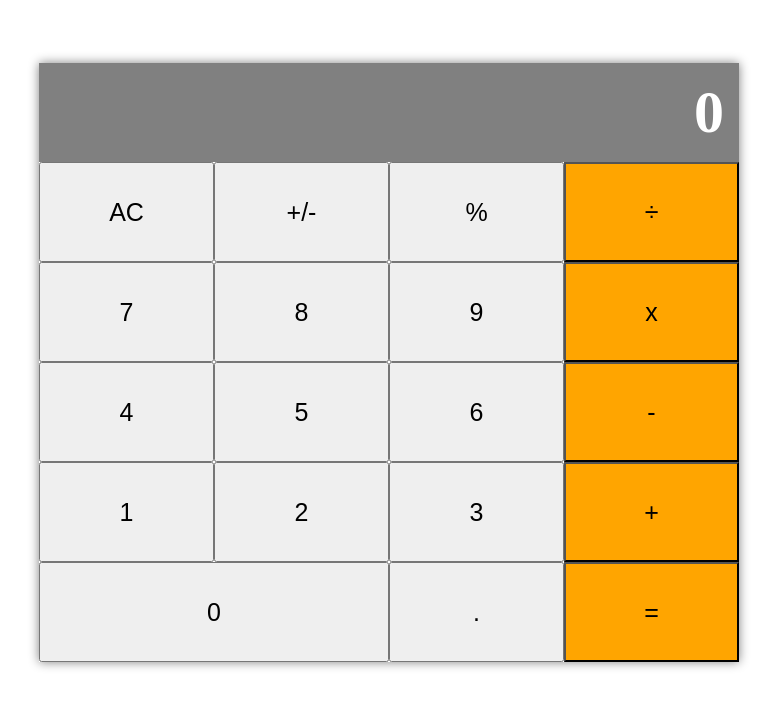
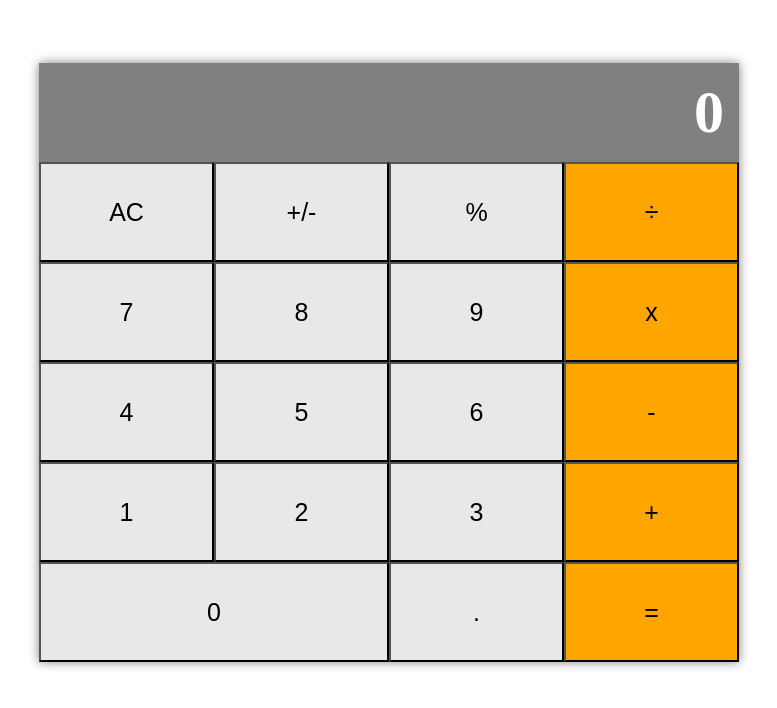
Before and after one commit to Juakata/calculator, a React app: page / in a window 1280 px wide. Shown: the whole page, without its empty margins (251-1028 px from the left). Built offline with nearby package versions, Linux system fonts and the light colour scheme.

Commit message:
complete TSE requirements

```diff
--- a/src/components/Button.js
+++ b/src/components/Button.js
@@ -2,25 +2,23 @@ import React from 'react';
 import PropTypes from 'prop-types';
 
 const Button = props => {
-  const { object } = props;
-  const className = object.id % 4 === 0 || object.id === 19 ? 'operator' : 'normal';
-  if (object.name === '0') {
-    return (
-      <button type="button" id="zero">{object.name}</button>
-    );
-  }
+  const { name, color, wide } = props;
+  const className = wide ? 'grey zero' : color;
   return (
-    <button type="button" className={className}>{object.name}</button>
+    <button type="button" className={className} width="100">{name}</button>
   );
 };
 
 
 Button.propTypes = {
-  object: PropTypes.objectOf(
-    PropTypes.number,
-    PropTypes.string,
-  ).isRequired,
+  name: PropTypes.string.isRequired,
+  color: PropTypes.string,
+  wide: PropTypes.string,
 };
 
+Button.defaultProps = {
+  color: 'grey',
+  wide: false,
+};
 
 export default Button;
--- a/src/components/ButtonPanel.js
+++ b/src/components/ButtonPanel.js
@@ -1,24 +1,38 @@
 import React from 'react';
 import Button from './Button';
 
-export default class ButtonPanel extends React.Component {
-  constructor(props) {
-    super(props);
-    this.state = {
-      objects: [{ id: 1, name: 'AC' }, { id: 2, name: '+/-' }, { id: 3, name: '%' },
-        { id: 4, name: '÷' }, { id: 5, name: '7' }, { id: 6, name: '8' }, { id: 7, name: '9' },
-        { id: 8, name: 'x' }, { id: 9, name: '4' }, { id: 10, name: '5' }, { id: 11, name: '6' },
-        { id: 12, name: '-' }, { id: 13, name: '1' }, { id: 14, name: '2' }, { id: 15, name: '3' },
-        { id: 16, name: '+' }, { id: 17, name: '0' }, { id: 18, name: '.' }, { id: 19, name: '=' }],
-    };
-  }
+const ButtonPanel = () => (
+  <div className="panel">
+    <div>
+      <Button name="AC" />
+      <Button name="+/-" />
+      <Button name="%" />
+      <Button name="÷" color="orange" />
+    </div>
+    <div>
+      <Button name="7" />
+      <Button name="8" />
+      <Button name="9" />
+      <Button name="x" color="orange" />
+    </div>
+    <div>
+      <Button name="4" />
+      <Button name="5" />
+      <Button name="6" />
+      <Button name="-" color="orange" />
+    </div>
+    <div>
+      <Button name="1" />
+      <Button name="2" />
+      <Button name="3" />
+      <Button name="+" color="orange" />
+    </div>
+    <div>
+      <Button name="0" wide />
+      <Button name="." />
+      <Button name="=" color="orange" />
+    </div>
+  </div>
+);
 
-  render() {
-    const { objects } = this.state;
-    const buttons = objects.map(object => <Button object={object} key={object.id} />);
-
-    return (
-      <div className="grid-4">{buttons}</div>
-    );
-  }
-}
+export default ButtonPanel;
--- a/src/index.css
+++ b/src/index.css
@@ -3,10 +3,6 @@
   margin: 0 auto;
   margin-top: 5%;
   box-shadow: 0 0 10px grey;
-}
-
-#zero {
-  grid-column: span 2;
 }
 
 .result {
@@ -22,18 +18,24 @@
   margin: 0;
 }
 
-.grid-4 {
-  display: grid;
-  margin: 0;
-  grid-template-columns: repeat(4, 1fr);
+.panel div {
+  display: flex;
 }
 
-.operator {
-  background: orange;
+.grey, .orange {
   font-size: 25px;
+  height: 100px;
+  width: 25%;
 }
 
-.normal, #zero{
-  height: 100px;
-  font-size: 25px;
+.zero {
+  width: 50%;
 }
+
+.grey {
+  background: #e8e8e8;
+}
+
+.orange {
+  background: orange;
+}
```
